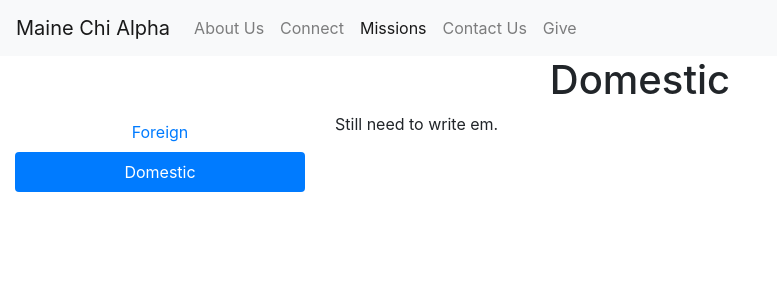
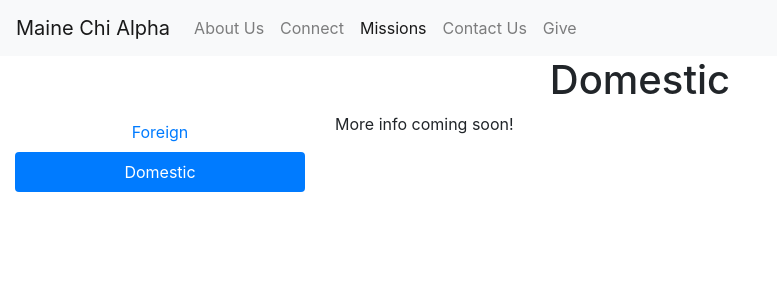
Before and after one commit to mainechialpha/mainechialpha.github.io, a Jekyll site: the page built from domestic.md, in a window 1280 px wide. Shown: the top 300 px of the page, without its empty margins (0-777 px from the left). Built offline with Jekyll 4.4.1, drawn with Linux system fonts in a browser that asks for light colours.

Commit message:
Update domestic.md

```diff
--- a/domestic.md
+++ b/domestic.md
@@ -4,4 +4,4 @@ title: Domestic
 permalink: /domestic/
 ---
 
-Still need to write em.
+More info coming soon!
```
